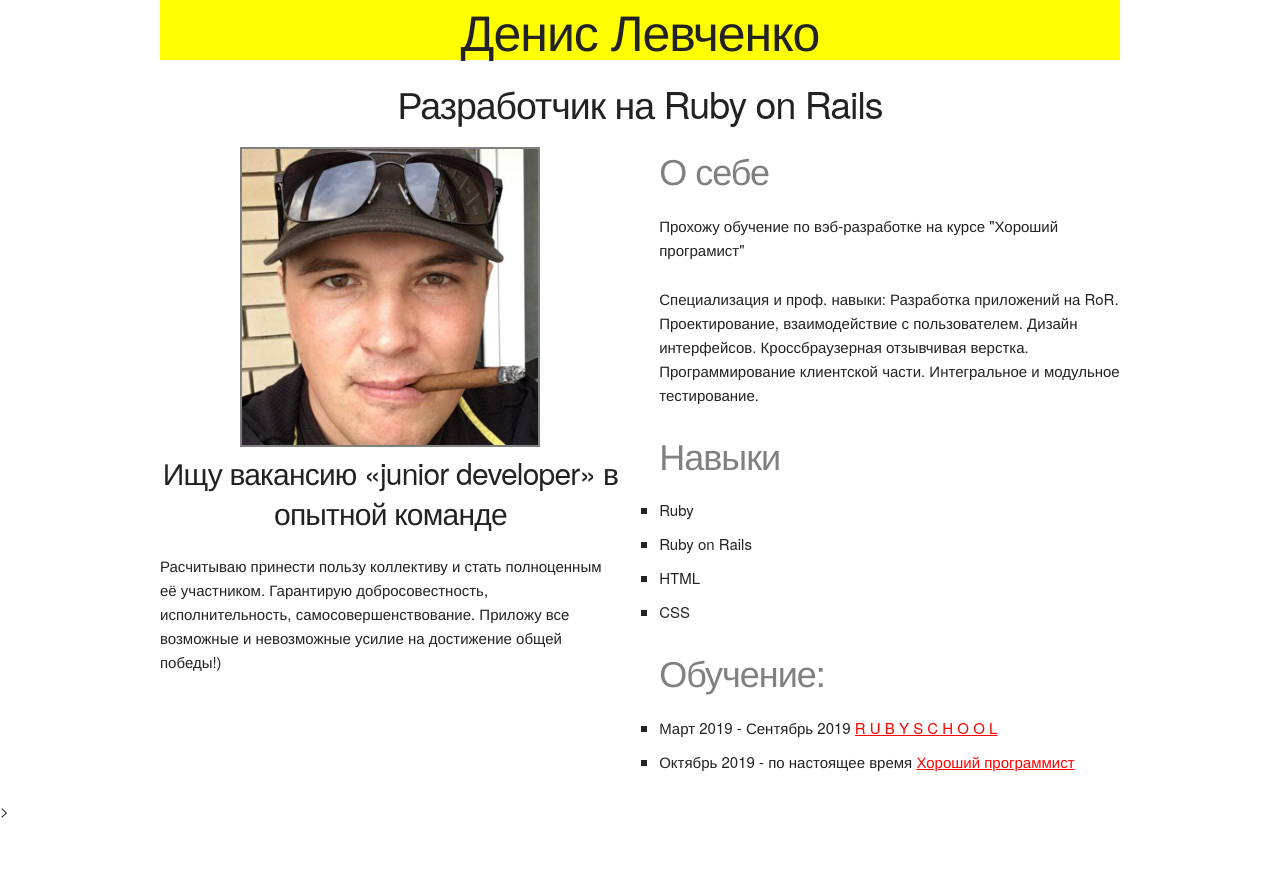
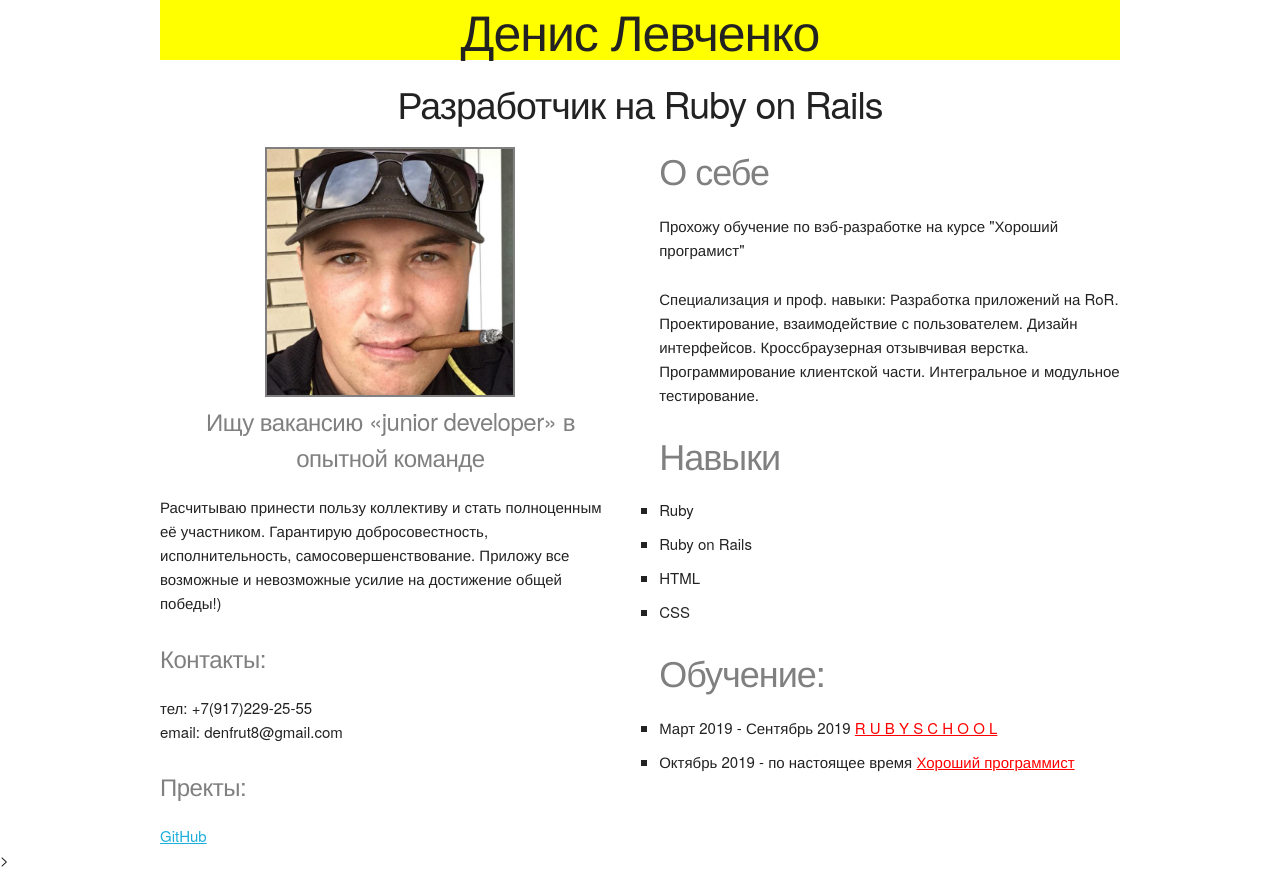
Before and after one commit to leva84/resume, a plain HTML site: page index.html in a window 1280 px wide. Before the commit the page ends 823 px from the top, so only its background shows below. Drawn offline with Linux system fonts and the light colour scheme.

Commit message:
add contacts and projects

```diff
--- a/css/stylesheet.css
+++ b/css/stylesheet.css
@@ -10,7 +10,7 @@ body
 
 .u-max-full-width
 {
-    height: 300px;
+    height: 250px;
     border: 2px solid gray;
 }
 
@@ -43,3 +43,8 @@ body
 {
     list-style: square;
 }
+
+.row h5
+{
+    color: gray;
+}
--- a/index.html
+++ b/index.html
@@ -22,13 +22,21 @@
             <div class="image-wrop">
                 <img alt="[Я]" class="u-max-full-width" src="photo_2019-03-01_15-21-05.jpg"/>
             </div>
-            <h4 style=text-align:center;>Ищу вакансию «junior developer» в опытной команде</h4>
+            <h5 style=text-align:center;>Ищу вакансию «junior developer» в опытной команде</h5>
             <p>
                 Расчитываю принести пользу коллективу и стать полноценным её участником.
                 Гарантирую добросовестность, исполнительность, самосовершенствование.
                 Приложу все возможные и невозможные усилие на достижение общей победы!)
             </p>
+            <div>
+                <h5>Контакты:</h5>
+                тел: +7(917)229-25-55<br>
+                email: denfrut8@gmail.com<br><br>
+                <h5>Пректы:</h5>
+                <a class="link" href="https://github.com/leva84" target="_blank">GitHub</a>
+            </div>
         </div>
+
         <div class="six columns">
             <h3 class="div-title">О себе</h3>
             <p>
```
